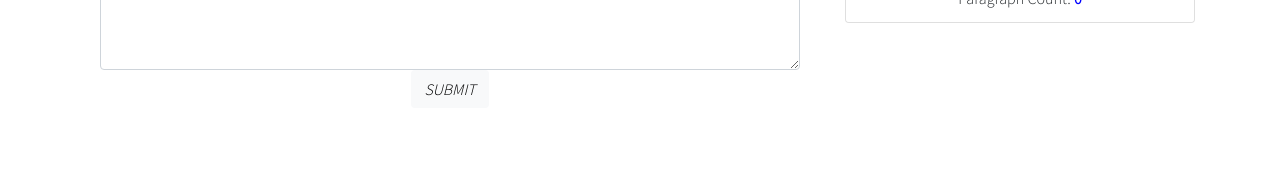
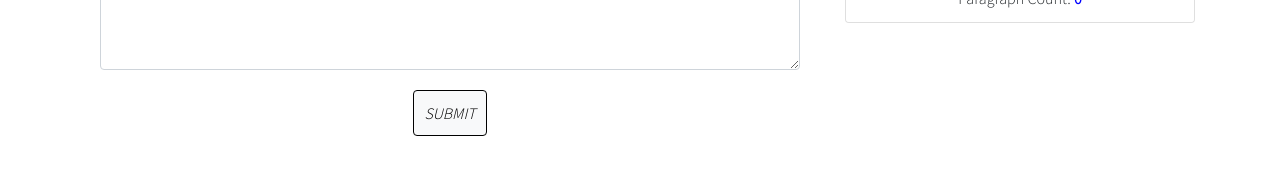
Before and after one commit to CarinaLR/word-count, a React (Create React App) app in the folder word-count/: page / in a window 1280 px wide. Shown: the part 607-782 px from the top of the page. Built offline with nearby package versions, Linux system fonts and the light colour scheme.

Commit message:
add style using sass

```diff
--- a/word-count/src/components/TextBlog.js
+++ b/word-count/src/components/TextBlog.js
@@ -32,7 +32,11 @@ const TextBlog = () => {
                   {...register("text")}
                   className="form-control texBoxSize"
                 ></textarea>
-                <button className="btn bg-light" type="submit" value="submit">
+                <button
+                  className="btn bg-light submitButton"
+                  type="submit"
+                  value="submit"
+                >
                   <i className="fas fa-search fa-sm">SUBMIT</i>
                 </button>
               </div>
--- a/word-count/src/scss/components/_TextBlog.scss
+++ b/word-count/src/scss/components/_TextBlog.scss
@@ -5,4 +5,13 @@
 
 .texBoxSize {
   height: 40vh;
+  display: flex;
+  align-items: baseline;
+  margin-bottom: 20px;
 }
+
+.submitButton {
+  padding: 10px;
+  background-color: $buttonSubmit;
+  border-color: black;
+}
```
